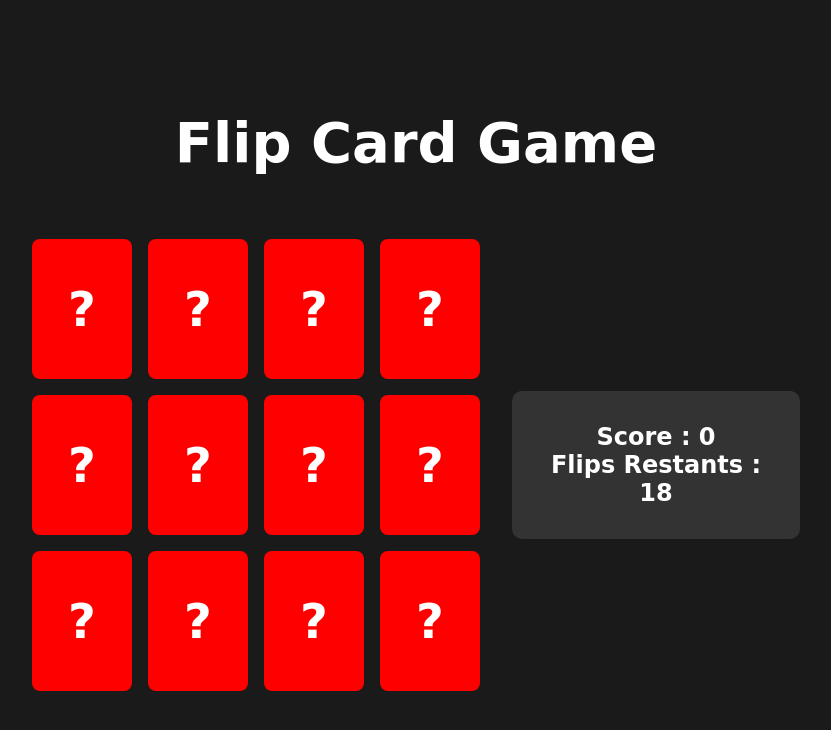
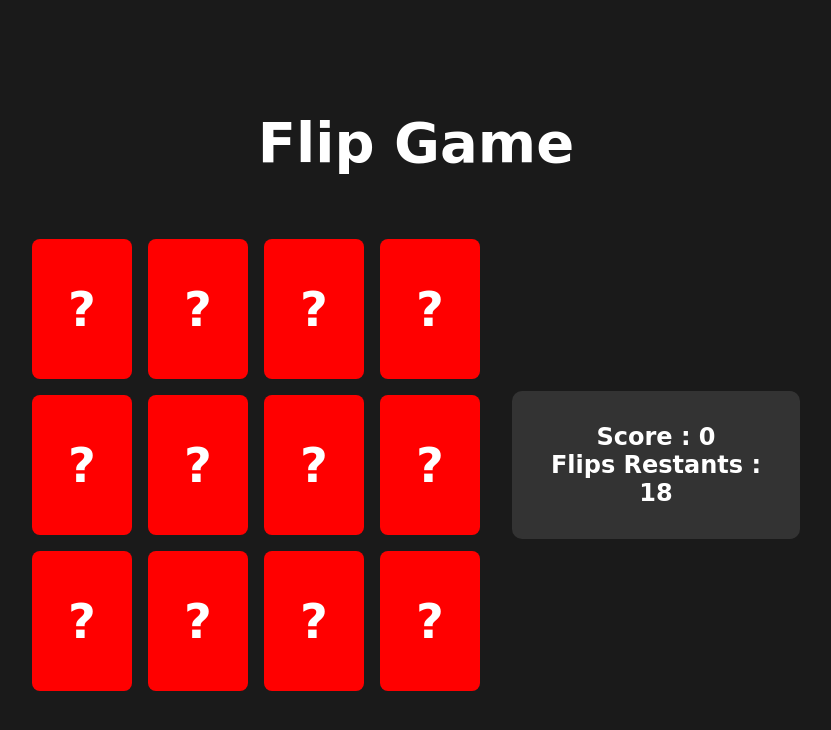
Before and after one commit to Toukoms/flip-game, a plain HTML site: page index.html in a window 1280 px wide. Shown: the whole page, without its empty margins (224-1055 px from the left). Drawn offline with Linux system fonts and the light colour scheme.

```diff
--- a/index.html
+++ b/index.html
@@ -6,11 +6,11 @@
   <meta name="viewport" content="width=device-width, initial-scale=1.0">
   <link rel="stylesheet" href="style.css">
   <script defer src="index.js"></script>
-  <title>Flip Card Game</title>
+  <title>Flip Game</title>
 </head>
 
 <body>
-  <h1>Flip Card Game</h1>
+  <h1>Flip Game</h1>
   <div id="game-wrapper">
     <div id="card-container"></div>
     <div id="score-board">
```
Also changed, not shown: screenshot.png (added), 1 other file.
